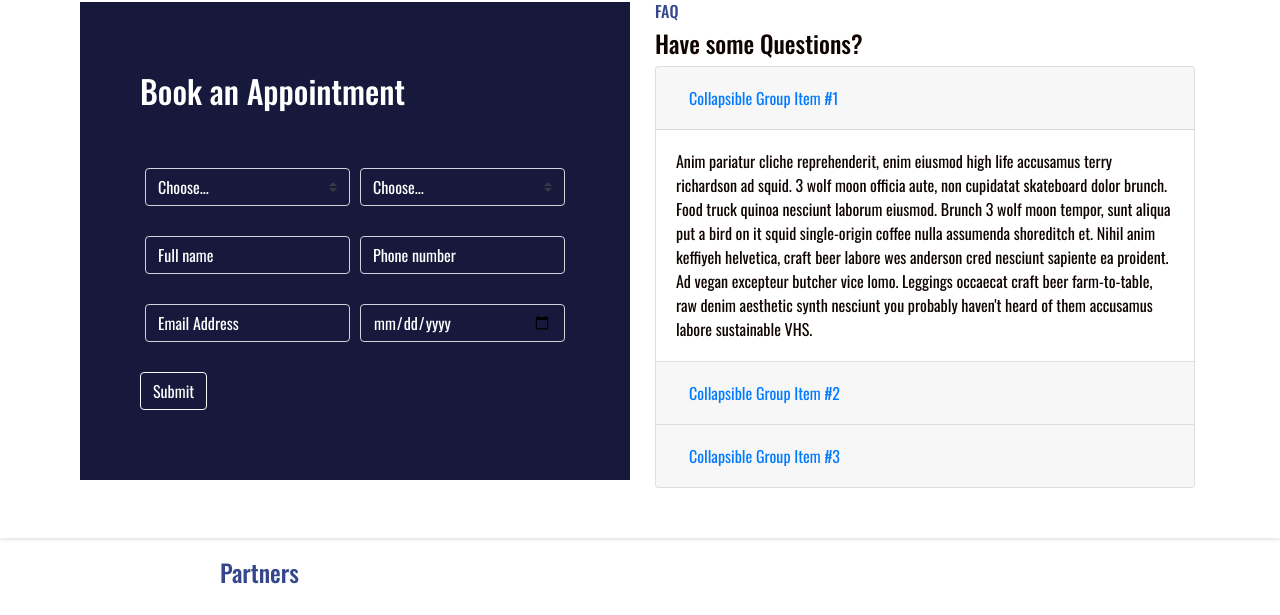
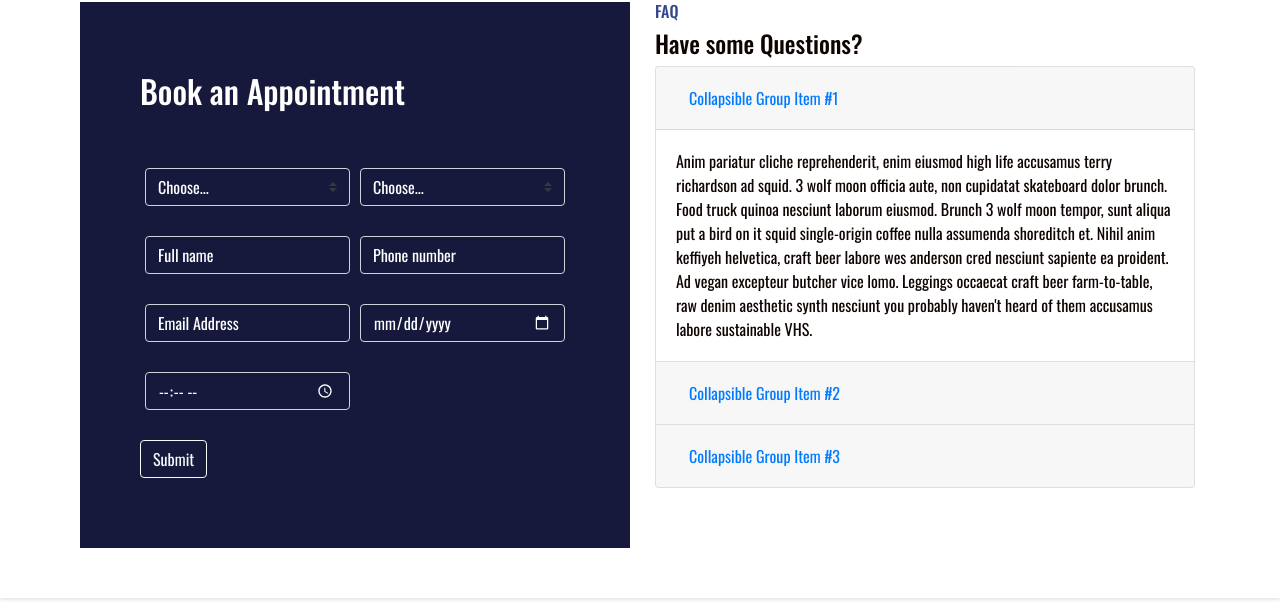
Before and after one commit to tamzid958/Medical-Site, a PHP site: page / in a window 1280 px wide. Shown: the part 3312-3927 px from the top of the page. Run offline with PHP 8.4, Linux system fonts and the light colour scheme; some libraries are stand-ins or nearby versions.

Commit message:
date added

```diff
--- a/assets/css/styles.css
+++ b/assets/css/styles.css
@@ -278,7 +278,9 @@ address bar color = #00c4cc
   margin-top: -120px;
  }
 
-
+ ::-webkit-calendar-picker-indicator {
+  filter: invert(1);
+}
  .blog-post-tile,.doctor-post-title , .patient-post-title
  {
    color: #35478C !important;
--- a/page_sections/appointment_sections/section_one.php
+++ b/page_sections/appointment_sections/section_one.php
@@ -46,7 +46,13 @@
     <div class="col-md-6">
       <input type="date" class="form-control form-trans" placeholder="Date">
     </div>
+    <div class="col-md-6">
+    <input type="time"class="form-control form-trans" name="time"/>
+    </div>
+    <div class="col-md-6">
+    </div>
     <button type="submit" class="btn btn-outline-light">Submit</button>
+    </form>
     </form>
     </div>
     </div>
--- a/page_sections/index_sections/section_eight.php
+++ b/page_sections/index_sections/section_eight.php
@@ -35,6 +35,11 @@
     </div>
     <div class="col-md-6">
       <input type="date" class="form-control form-trans" placeholder="Date">
+    </div>
+    <div class="col-md-6">
+    <input type="time"class="form-control form-trans" name="time"/>
+    </div>
+    <div class="col-md-6">
     </div>
     <button type="submit" class="btn btn-outline-light">Submit</button>
     </form>
```
